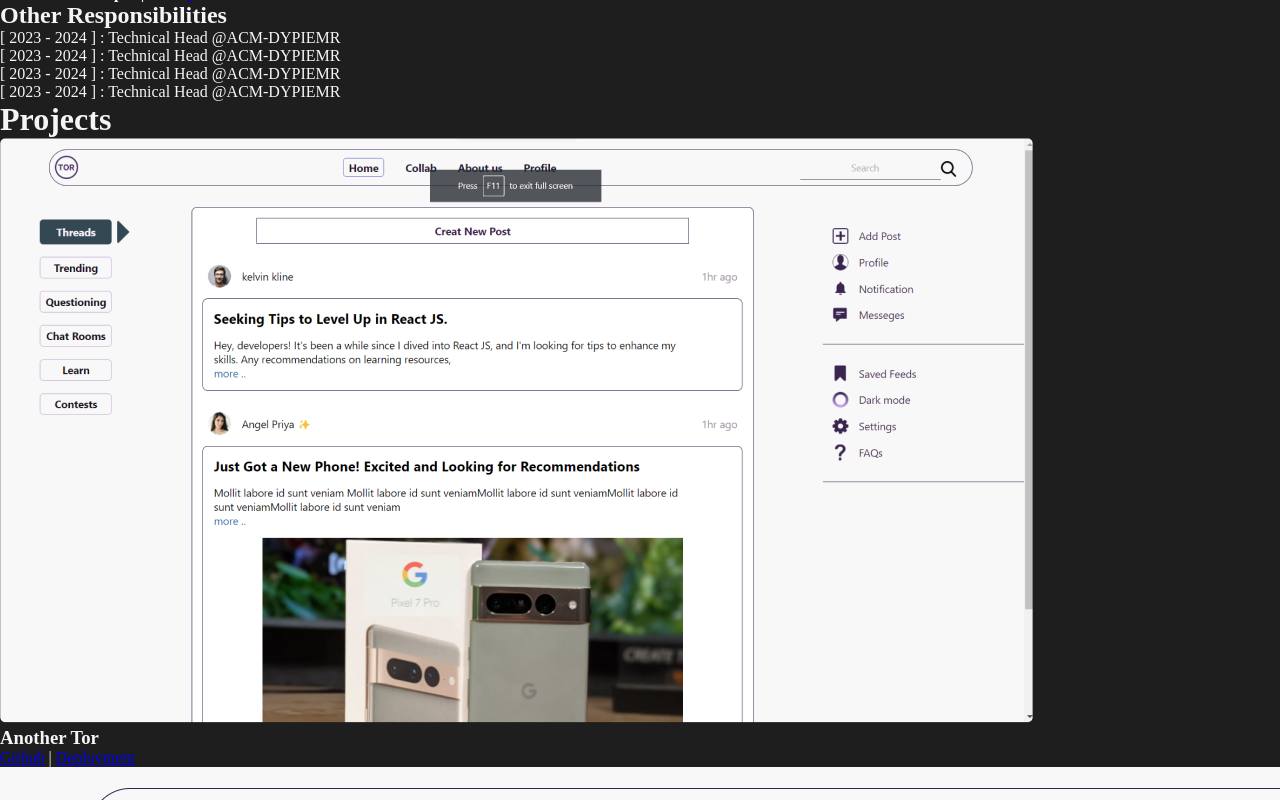
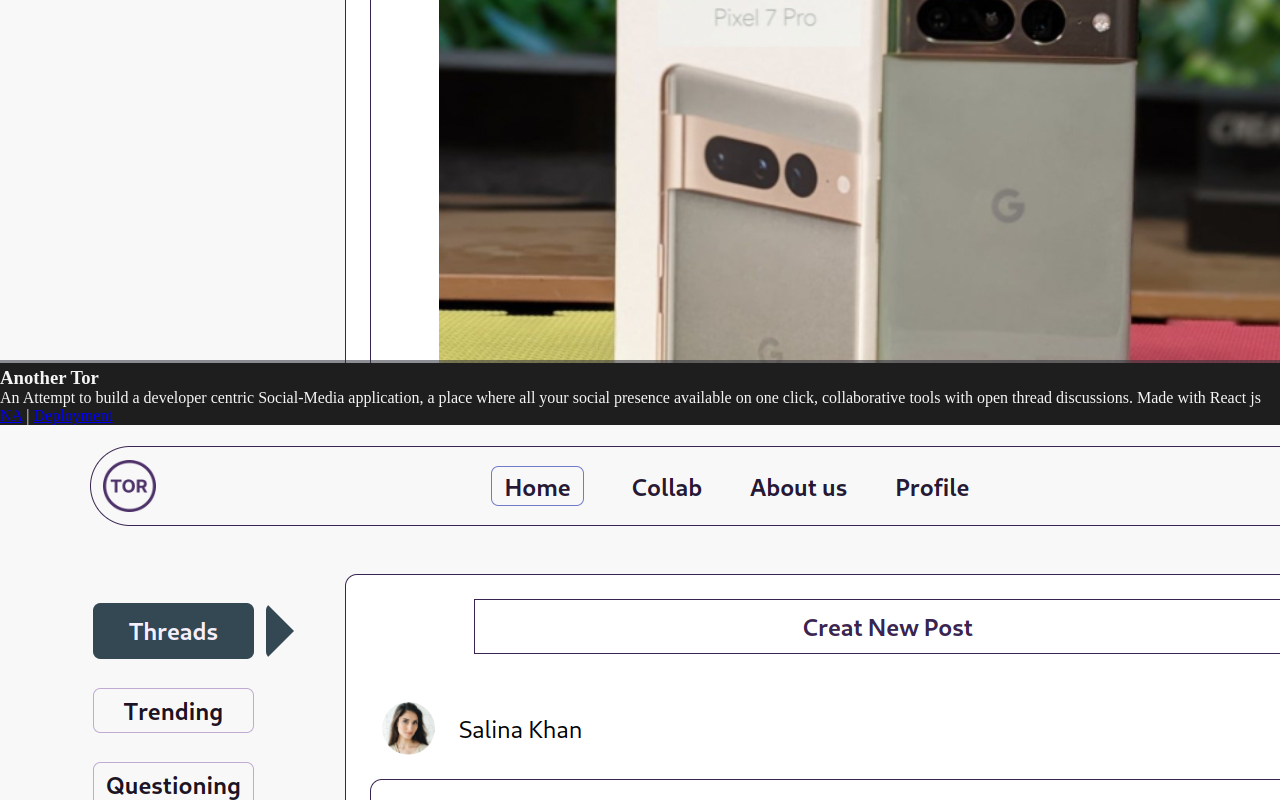
Before and after one commit to Mr-okey/atharv_web.github.io, a Vue app: page / in a window 1280 px wide. Shown: the part 1540-2340 px from the top of the page. Built offline with nearby package versions, Linux system fonts and the light colour scheme.

Commit message:
add click func projects page

```diff
--- a/src/components/forHomePage/projects/Projects.vue
+++ b/src/components/forHomePage/projects/Projects.vue
@@ -5,17 +5,21 @@
 
         <div class="allProjectGrid gridElem">
             <div class="gridHero">
-                <img src="../../../../public/assets/project-images/tov-ss.png" alt="" />
+                <img :src="Projects[activeIndex].imagePath" alt="" />
                 <div class="projectInfo">
-                    <h3>Another Tor</h3>
+                    <h3>{{ Projects[activeIndex].heading }}</h3>
+                    <p class="projectDesc">{{ Projects[activeIndex].desc }}</p>
                     <div>
-                        <span><a href="#">Github</a></span> |
-                        <span><a href="#">Deployment</a></span>
+                        <span><a :href="Projects[activeIndex].github">{{ Projects[activeIndex].github !== '#' ? "Github"
+                    :
+                    "NA" }}</a></span> |
+                        <span><a :href="Projects[activeIndex].deployment">Deployment</a></span>
                     </div>
                 </div>
             </div>
-            <div class="gridElem" v-for="(image, index) in projectImages" :key="`${index}-projectImg`">
-                <img :src="image" :alt="`${index}-projectImage`" />
+            <div class="gridElem" v-for="(project, index) in Projects" :key="`${index}-projectImg`"
+                @click="() => { activeIndex = index }">
+                <img :src="project.imagePath" :alt="`${index}-projectImage`" />
             </div>
         </div>
     </div>
@@ -28,15 +32,89 @@
     name: "ProjectsSection",
     data() {
         return {
-            projectImages: [
-                require("../../../../public/assets/project-images/another-tor.png"),
-                require("../../../../public/assets/project-images/acm-icon.png"),
-                require("../../../../public/assets/project-images/another-notpad.png"),
-                require("../../../../public/assets/project-images/cardDesignSs.png"),
-                require("../../../../public/assets/project-images/educareSs.png"),
-                require("../../../../public/assets/project-images/janvry-icon.png"),
-                require("../../../../public/assets/project-images/stonepaperSS.png"),
-                require("../../../../public/assets/project-images/tic-tac-toe.png")
+            activeIndex: 0,
+            Projects: [
+                {
+                    imagePath: require("../../../../public/assets/project-images/another-tor.png"),
+                    heading: "Another Tor",
+                    id: 1,
+                    desc: "An Attempt to build a developer centric Social-Media application, a place where all your social presence available on one click, collaborative tools with open thread discussions. Made with React js",
+                    status: "under development",
+                    github: "#",
+                    deployment: "https://anothertor.netlify.app/"
+                },
+                {
+                    imagePath: require("../../../../public/assets/project-images/janvry-icon.png"),
+                    heading: "janvry Portfolio",
+                    id: 2,
+                    status: "completed",
+                    desc: "Company Portfolio page made for <a href=\"https://janvrywebsite-punh.vercel.app\" target=\"_blank\" style=\"all:unset; font-weight:bold; cursor:pointer;\">Janvry</a>",
+                    github: "#",
+                    deployment: "https://janvrywebsite-punh.vercel.app/Exclusive"
+                },
+                {
+                    imagePath: require("../../../../public/assets/project-images/acm-icon.png"),
+                    heading: "ACM-DYPIEMR",
+                    id: 3,
+                    status: "Completed",
+                    desc: "ACM (Association for Computing Machinery) student chapter @DYPIEMR is a Social Technical Society",
+                    github: "#",
+                    deployment: "https://glittery-maamoul-278f7f.netlify.app/"
+                },
+                {
+                    imagePath: require("../../../../public/assets/project-images/cardDesignSs.png"),
+                    heading: "card centric design",
+                    id: 4,
+                    status: "compleated",
+                    desc: "A card centric design webpage frontend, responsive, made with vanila html/css and javascript",
+                    github: "https://github.com/1447bits/frontend/tree/main/Assignment2",
+                    deployment: "https://1447bits.github.io/frontend/Assignment2/"
+                },
+                {
+                    imagePath: require("../../../../public/assets/project-images/another-notpad.png"),
+                    heading: "TipeIt",
+                    id: 5,
+                    status: "compleated",
+                    desc: "A fun project, Inspired by \"keybr.com\", A notepad to jot down your thoughts. Made with vanila html/css and javascript",
+                    github: "https://github.com/1447bits/typeit",
+                    deployment: "https://1447bits.github.io/typeit/"
+                },
+                // {
+                //     imagePath: foocusSS,
+                //     heading: "foocus",
+                //     id: 6,
+                //     status: "under development",
+                //     desc: "A productivity application, a note taking app cum task manager, main objective was to create an application help you increase productivity in zen mode. Made with react js",
+                //     github: "https://github.com/1447bits/foocus",
+                //     deployment: "https://foocusapp.netlify.app/"
+                // },
+                {
+                    imagePath: require("../../../../public/assets/project-images/tic-tac-toe.png"),
+                    heading: "Tic Tac Toe",
+                    id: 7,
+                    status: "partically compleated",
+                    desc: "A fun project, a very familier game, with single and double player options, currently in single player mode your oponent is dumb but soon i will be updating it. made with vanila html/css and javascript",
+                    github: "https://github.com/1447bits/TicTacToe",
+                    deployment: "https://1447bits.github.io/TicTacToe/"
+                },
+                // {
+                //     imagePath: require("../../../../public/assets/project-images/stonepaperSS.png"),
+                //     heading: "Stone Paper Scissors",
+                //     id: 6,
+                //     status: "compleated",
+                //     desc: "A fun project, a very familier single player game. made with vanila html/css and javascript",
+                //     github: "https://github.com/1447bits/stonePaperScissor",
+                //     deployment: "https://1447bits.github.io/stonePaperScissor/"
+                // },
+                {
+                    imagePath: require("../../../../public/assets/project-images/educareSs.png"),
+                    heading: "educare frontend",
+                    id: 8,
+                    status: "compleated",
+                    desc: "This was the Front-end design assignment, ought to be a responsive webpage made with vanila html/css and javascript.",
+                    github: "https://github.com/1447bits/frontend/tree/main/Assignment1",
+                    deployment: "https://1447bits.github.io/frontend/Assignment1/"
+                }
             ]
         }
     }
--- a/src/pages/HomePage.vue
+++ b/src/pages/HomePage.vue
@@ -1,25 +1,25 @@
 <script>
 
-import HomeHero from "../components/forHomePage/hero/Hero.vue"
-import Exp from '../components/forHomePage/exp/Exp.vue'
+// import HomeHero from "../components/forHomePage/hero/Hero.vue"
+// import Exp from '../components/forHomePage/exp/Exp.vue'
 import Projects from '../components/forHomePage/projects/Projects.vue'
-import Contact from '../components/forHomePage/contact/Contact.vue'
+// import Contact from '../components/forHomePage/contact/Contact.vue'
 
 export default {
     name: "Home-page",
     components: {
-        HomeHero,
-        Exp,
+        // HomeHero,
+        // Exp,
         Projects,
-        Contact
+        // Contact
     },
 }
 
 </script>
 
 <template>
-    <HomeHero />
-    <Exp />
+    <!-- <HomeHero /> -->
+    <!-- <Exp /> -->
     <projects />
-    <Contact />
+    <!-- <Contact /> -->
 </template>
--- a/src/styles/home.scss
+++ b/src/styles/home.scss
@@ -337,6 +337,12 @@
             align-items: center;
             flex-direction: column;
 
+            .projectDesc {
+                font-size: 0.8rem;
+                margin: 0.8rem 0;
+                opacity: 0.6;
+            }
+
             img {
                 width: 80%;
                 object-fit: contain;
```
